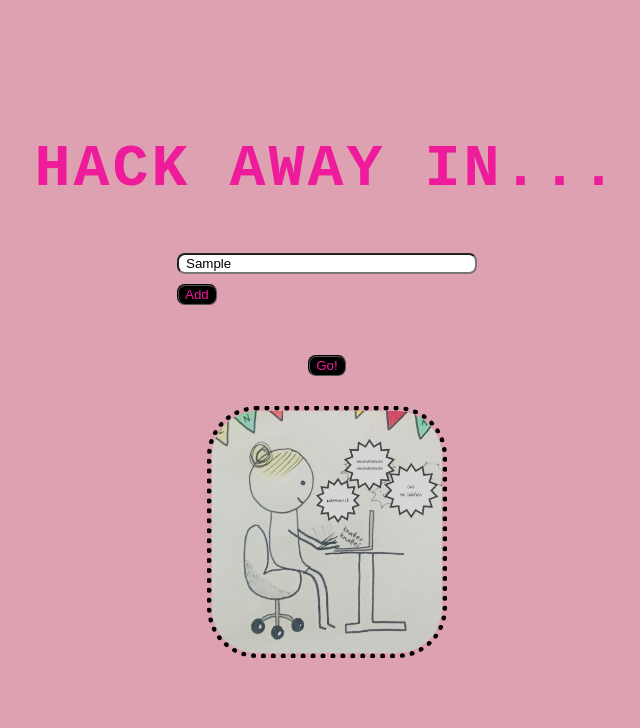
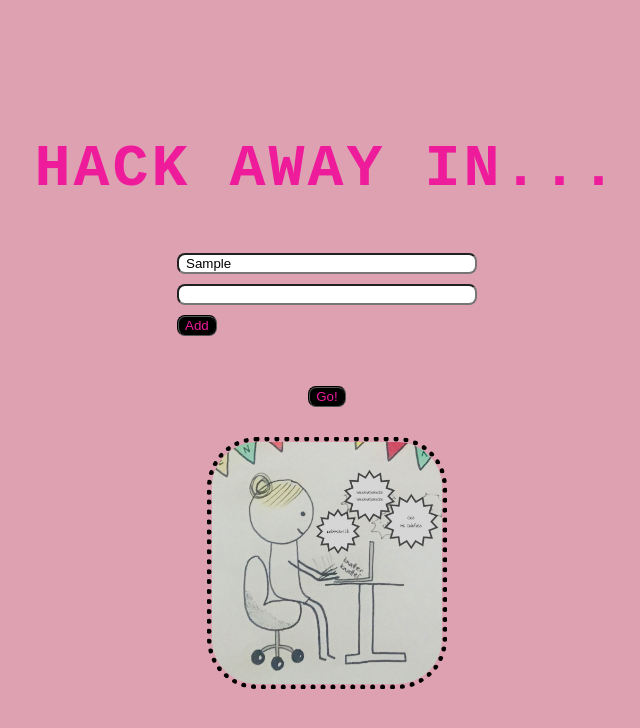
Before and after one commit to johannawaern/Hack-Away, a plain HTML site: page index.html in a window 1280 px wide. Both pictures are taken after typing "Sample" into the empty fields and a click on the button "Add". Shown: the whole page, without its empty margins (313-953 px from the left). Drawn offline with nearby package versions, Linux system fonts and the light colour scheme.

Commit message:
Add JS
Input sections and button

```diff
--- a/index.html
+++ b/index.html
@@ -13,9 +13,22 @@
       </div>
       <button class="add">Add</button>
     </div>
+    <div class="resultSection"></div>
     <button>Go!</button>
     <div>
       <img class="spaceman" src=hackaway.jpg alt="hack away" height="242">
     </div>
+    <script src="https://code.jquery.com/jquery-3.3.1.min.js"></script>
+    <script>
+      $(function(){
+        $('.resultSection').hide()
+
+        var add_option = function() {
+          $('.inputs').append('<input></input>')
+        }
+        $('.add').click(add_option)
+      })
+
+    </script>
   </body>
 </html>
```
